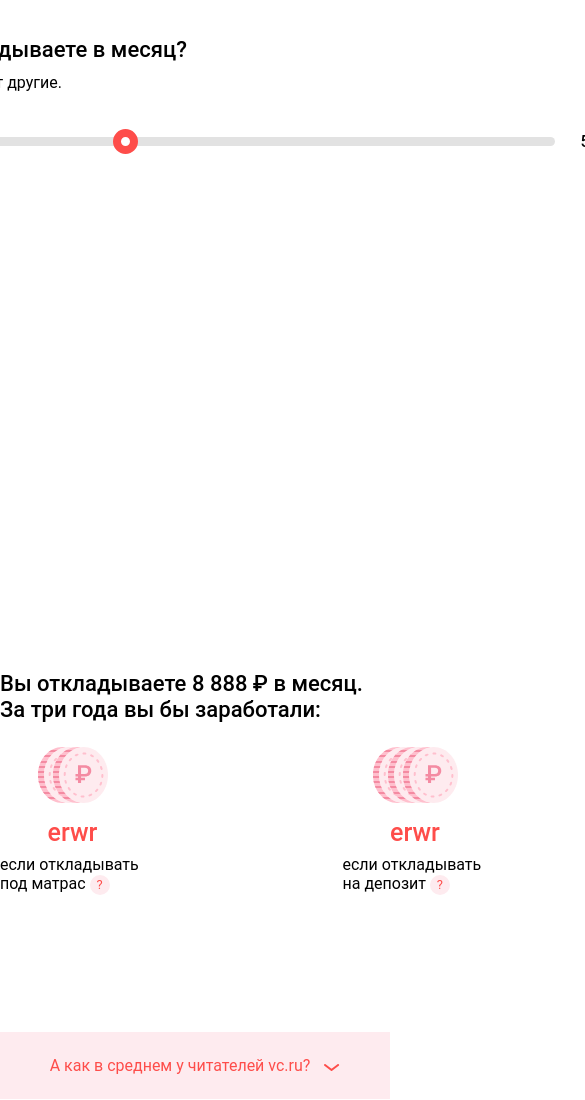
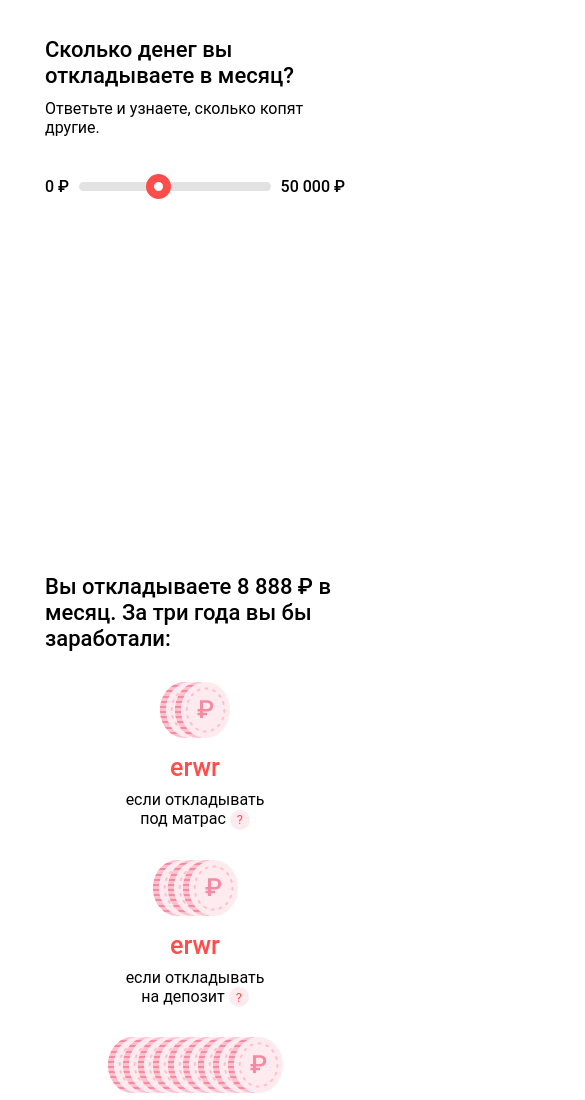
Before and after one commit to JuliaGrid/vc-test, a website: page docs/index.html in a window 390 px wide. Shown: the part 280-1380 px from the top of the page, 585 px wide, since content can reach past the window. Drawn offline with Linux system fonts and the light colour scheme; a web font is replaced by a local one.

Commit message:
Добавлена мобильная версия

```diff
--- a/docs/style.css
+++ b/docs/style.css
@@ -28,10 +28,14 @@
 }
 .greeting__number {
   font-weight: 500;
-  width: 90px;
+  white-space: nowrap;
+}
+.greeting__number:first-child {
+  padding-right: 10px;
 }
 .greeting__number:last-child {
   text-align: right;
+  padding-left: 10px;
 }
 .greeting__input {
   -webkit-appearance: none;
@@ -61,6 +65,12 @@
   border-radius: 50%;
   border: 8px solid #fe4d4a;
   cursor: pointer;
+}
+@media (max-width: 900px) {
+  .greeting__wrapper {
+    width: 300px;
+    margin-left: -150px;
+  }
 }
 .final {
   min-height: 100vh;
@@ -169,6 +179,45 @@
   font-family: inherit;
   color: #FE4D4A;
 }
+@media (max-width: 900px) {
+  .final__conclusion {
+    width: 300px;
+    margin: auto;
+  }
+  .final__wrapper {
+    width: 320px;
+  }
+  .final__list {
+    flex-direction: column;
+    width: 220px;
+    margin: auto;
+    text-align: center;
+  }
+  .final__item {
+    margin: auto;
+    margin-top: 30px;
+  }
+  .final__note {
+    width: 260px;
+    margin-left: -78px;
+  }
+  #final__bed:after {
+    margin-left: -82px;
+  }
+  #final__deposit {
+    margin-top: -102px;
+  }
+  #final__deposit:after {
+    margin-left: -1px;
+  }
+  #final__bank {
+    margin-left: -43px;
+    margin-top: -176px;
+  }
+  #final__bank:after {
+    margin-left: 9px;
+  }
+}
 .average {
   background: #FEEBEF;
 }
@@ -254,6 +303,7 @@
   outline: none;
   width: 330px;
   margin: auto;
+  padding: 0;
   padding-top: 24px;
   padding-bottom: 24px;
   background: #FEEBEF;
@@ -264,6 +314,20 @@
 }
 .average__button-text {
   margin-right: 10px;
+}
+@media (max-width: 900px) {
+  .average__explanation-wrapper {
+    width: 320px;
+    margin: auto;
+    flex-direction: column;
+  }
+  .average__explanation {
+    margin: auto;
+    margin-top: 30px;
+  }
+  .average__button {
+    width: 300px;
+  }
 }
 .investments {
   display: flex;
@@ -287,6 +351,11 @@
   text-align: center;
   color: white;
   text-decoration: none;
+}
+@media (max-width: 900px) {
+  .investments {
+    width: 300px;
+  }
 }
 @font-face {
   font-family: 'Roboto';
--- a/src/less/average.less
+++ b/src/less/average.less
@@ -98,6 +98,7 @@
     outline: none;
     width: 330px;
     margin: auto;
+    padding: 0;
     padding-top: 24px;
     padding-bottom: 24px;
     background: @color-dark-pink;
@@ -110,3 +111,20 @@
 .average__button-text {
     margin-right: 10px;
 }
+
+@media (max-width: 900px) {
+    .average__explanation-wrapper {
+      width: 320px;
+      margin: auto;
+      flex-direction: column;
+    }
+
+    .average__explanation {
+        margin: auto;
+        margin-top: 30px;
+    }
+
+    .average__button {
+        width: 300px;
+    }
+  }
--- a/src/less/final.less
+++ b/src/less/final.less
@@ -118,3 +118,53 @@
     font-family: inherit;
     color: @color-red;
 }
+
+
+@media (max-width: 900px) {
+    .final__conclusion {
+        width: 300px;
+        margin: auto;
+    }
+
+    .final__wrapper {
+        width: 320px;
+    }
+
+    .final__list {
+      flex-direction: column;
+      width: 220px;
+      margin: auto;
+      text-align: center;
+    }
+
+    .final__item {
+        margin: auto;
+        margin-top: 30px;
+    }
+
+    .final__note {
+        width: 260px;
+        margin-left: -78px
+    }
+
+    #final__bed {
+        &:after {
+            margin-left: -82px;
+        }
+    }
+
+    #final__deposit {
+        margin-top: -102px;
+        &:after {
+            margin-left: -1px;
+        }
+    }
+
+    #final__bank {
+        margin-left: -43px;
+        margin-top: -176px;
+        &:after {
+            margin-left: 9px;
+        }
+    }
+  }
--- a/src/less/greeting.less
+++ b/src/less/greeting.less
@@ -34,11 +34,16 @@
 
 .greeting__number {
     font-weight: 500;
-    width: 90px;
+    white-space:  nowrap;
+}
+
+.greeting__number:first-child {
+    padding-right: 10px;
 }
 
 .greeting__number:last-child {
     text-align: right;
+    padding-left: 10px;
 }
 
 .greeting__input {
@@ -72,3 +77,10 @@
     border: 8px solid #fe4d4a;
     cursor: pointer;
 }
+
+@media (max-width: 900px) {
+    .greeting__wrapper {
+      width: 300px;
+      margin-left: -150px;
+    }
+  }
--- a/src/less/investments.less
+++ b/src/less/investments.less
@@ -23,3 +23,9 @@
     color: white;
     text-decoration: none;
 }
+
+@media (max-width: 900px) {
+    .investments {
+      width: 300px;
+    }
+  }
```
